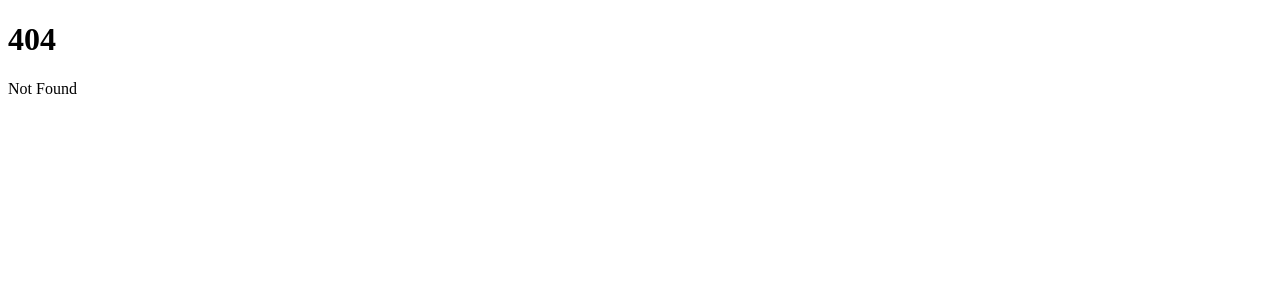
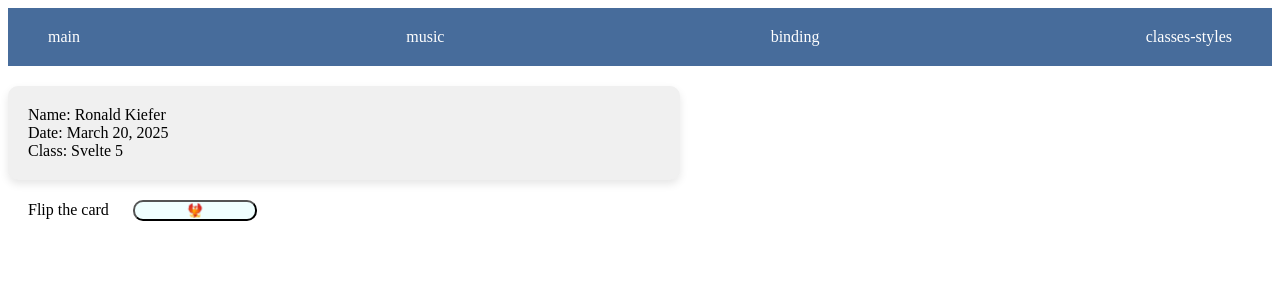
Before and after one commit to ronCodeTracker/sveltejstutorial2025, a SvelteKit app: page /classesStyles in a window 1280 px wide. Before the commit this address had no page. Shown: the top 300 px of the page. Built offline with nearby package versions, Linux system fonts and the light colour scheme.

Commit message:
class style mod

```diff
--- a/src/routes/binding/+page.svelte
+++ b/src/routes/binding/+page.svelte
@@ -312,6 +312,7 @@ input[type="range"]:hover::-moz-range-thumb {
 	<a href="/events">main</a>
 	<a href="/events/#music">music</a>
     <a href="/binding">binding</a>
+    <a href="/classesStyles">classes-styles</a>
 </nav>
 
 
--- a/src/routes/binding/Groups.svelte
+++ b/src/routes/binding/Groups.svelte
@@ -29,7 +29,7 @@
 			class="radio"
 		/>
 
-		{number} {number === 1 ? 'scoop' : 'scoops'}yeah
+		{number} {number === 1 ? 'scoop' : 'scoops'}
 
 	</label>
 {/each}
--- /dev/null
+++ b/src/routes/classesStyles/+page.svelte
@@ -0,0 +1,96 @@
+
+
+
+<script>
+	let flipped = $state(false);
+	let symbol = $state('🐦‍🔥');
+
+	function flipCard() {
+		flipped = !flipped;
+		symbol = flipped ? '🔥' : '🐦‍🔥';
+	}
+
+</script>
+
+
+
+<nav class="mobile">
+	<a href="/events">main</a>
+	<a href="/events/#music">music</a>
+    <a href="/binding">binding</a>
+    <a href="/classesStyles">classes-styles</a>
+</nav>
+
+
+
+<div class="container-2">
+   <div>Name: Ronald Kiefer</div>
+   <div>Date: March 20, 2025</div>
+   <div>Class: Svelte 5</div>
+
+</div>
+<div class="container">
+	Flip the card
+	<button
+		class="card {flipped ? 'flipped' : ''}"
+		onclick={() => {
+			//flipped = !flipped;
+			//symbol = flipped ? '🔥' : '🐦‍🔥';
+		    flipCard();
+		}}
+	>
+		<div>
+			<span class="symbol">{symbol}</span>
+		</div>
+
+	</button>
+</div>
+
+
+
+<style>
+  nav {
+            background-color: #476C9B;
+            padding: 10px 20px;
+            display: flex;
+            justify-content: space-between;
+            align-items: center;
+        }
+        nav a {
+            color: #fff;
+            text-decoration: none;
+            padding: 10px 20px;
+            border-radius: 4px;
+            transition: background-color 0.3s;
+        }
+
+	.container {
+		margin-left: 20px;
+	}
+
+	.card {
+		width: 10%;
+		height: 15%;
+		background-color: azure;
+		border-radius: 10px;
+		margin-top: 20px;
+		margin-left: 20px;
+	}
+
+
+	.card.flipped {
+		background-color: #DBB4AD;
+	}
+
+	.container-2 {
+		background-color: #f0f0f0;
+		padding: 20px;
+		border-radius: 10px;
+		box-shadow: 0 4px 8px rgba(0, 0, 0, 0.1);
+		margin-top: 20px;
+		text-align: left;
+		width: 50%;
+	}
+
+
+</style>
--- a/src/routes/events/+page.svelte
+++ b/src/routes/events/+page.svelte
@@ -47,6 +47,7 @@ import sound from './sound.mp3';
 	<a href="/events">main</a>
 	<a href="#music">music</a>
     <a href="/binding">binding</a>
+	<a href="/classesStyles">classesStyles</a>
 
 </nav>
 
```
